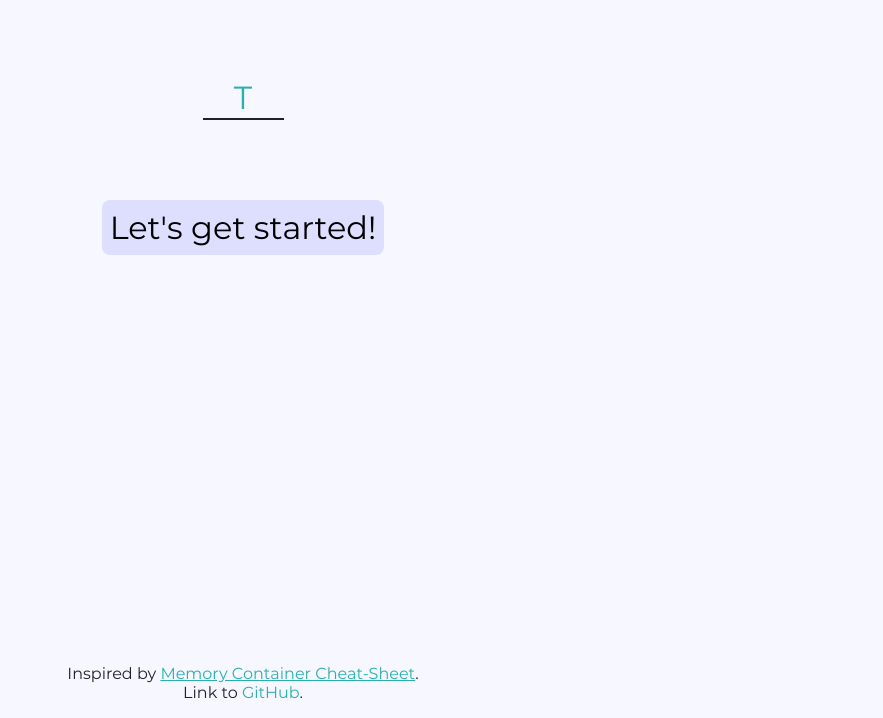
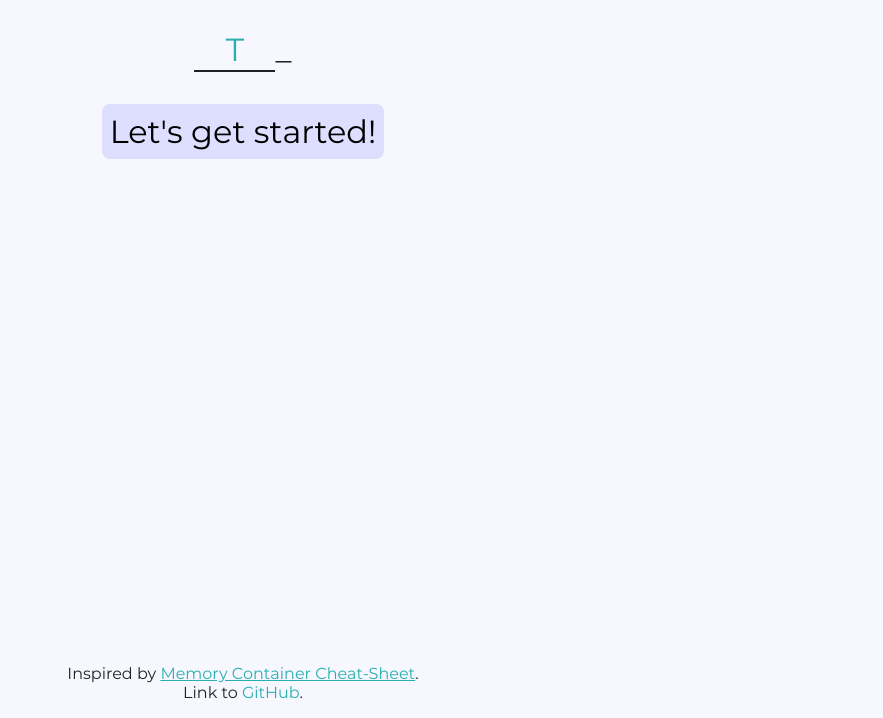
Before and after one commit to nebneb0703/rs-memory-containers, a plain HTML site: page index.html in a window 1280 px wide. Shown: the part 82-800 px from the top of the page, without its empty margins (397-1280 px from the left). Drawn offline with Linux system fonts and the light colour scheme; a web font is replaced by a local one.

Commit message:
Fix cursor

```diff
--- a/index.html
+++ b/index.html
@@ -14,7 +14,10 @@
         <span id="toggle-theme" onclick="toggle_theme()">Toggle Theme</span>
         <h1 id="title" class="large-text">Rust Memory Containers</h1>
 
-        <p id="final-type" class="code large-text"><input id="input" type="text" class="type" value="T" spellcheck="false" size="1"></p>
+        <p class="code large-text">
+            <span id="final-type"><input id="input" type="text" class="type" value="T" spellcheck="false" size="1"></span><span id="blinking-cursor">_</span>
+        </p>
+
 
         <button id="start" class="large-text hidden-animated" type="button" onclick="start_questions()">Let's get started!</button>
 
--- a/style.scss
+++ b/style.scss
@@ -119,7 +119,7 @@ button {
     margin: 10vh auto;
 }
 
-#blinking_cursor {
+#blinking-cursor {
     animation: 1s step-end infinite alternate forwards blink;
     cursor: default;
     user-select: none;
```
Also changed, not shown: style.css.
